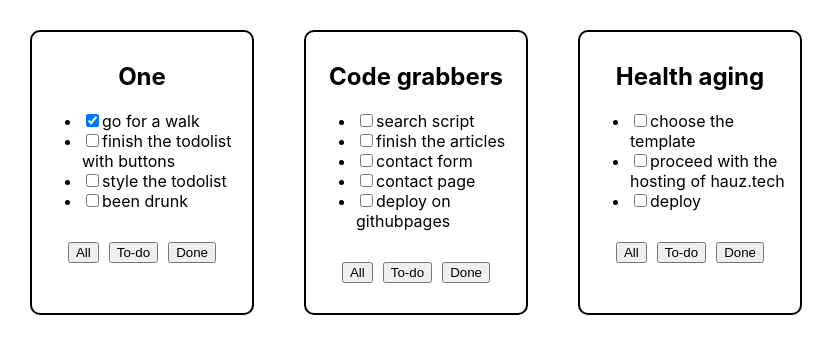
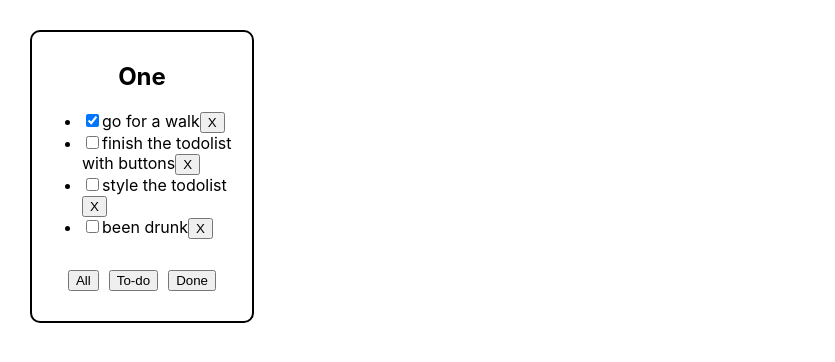
Before and after one commit to showermax/my-todolist, a React (Create React App) app: page / in a window 1280 px wide. Shown: the top 362 px of the page, without its empty margins (0-835 px from the left). Built offline with nearby package versions, Linux system fonts and the light colour scheme.

Commit message:
deleting and filtering

```diff
--- a/src/App.tsx
+++ b/src/App.tsx
@@ -1,13 +1,16 @@
-import React from 'react';
+import React, {useState} from 'react';
 import './App.css';
 import { Todolist } from './Todolist';
 
-const listOfTasks = [
+
+function App() {
+  const [listOfTasks, setListOfTasks] = useState( [
     {id: 1, name: "go for a walk", isDone: true},
     {id: 2, name: "finish the todolist with buttons", isDone: false},
     {id: 3, name: "style the todolist", isDone: false},
     {id: 4, name: "been drunk", isDone: false}
-]
+  ])
+  const [check, setCheck] = useState ( 'All')
   const listOfTasks2 = [
     {id: 1, name: "search script", isDone: false},
     {id: 2, name: "finish the articles", isDone: false},
@@ -20,13 +23,26 @@ const listOfTasks3 = [
     {id: 2, name: "proceed with the hosting of hauz.tech", isDone: false},
     {id: 3, name: "deploy", isDone: false}
   ]
+  function remove(id:number){
+    setListOfTasks(listOfTasks.filter(el=>el.id!=id))
+  }
+  let newListOfTasks=listOfTasks;
 
-function App() {
+  if (check === "To-do") {
+    newListOfTasks = listOfTasks.filter(el=>!el.isDone)
+  }
+  if (check === "Done") {
+    newListOfTasks = listOfTasks.filter(el=>el.isDone)
+  }
+  function taskfilter(check: 'All'|"To-do"|'Done') {
+    setCheck(check)
+  }
+
   return (
     <div className="App">
-     <Todolist title='One' tasks={listOfTasks}/>
-     <Todolist title='Code grabbers' tasks={listOfTasks2}/>
-     <Todolist title='Health aging' tasks={listOfTasks3}/>
+     <Todolist title='One' tasks={newListOfTasks} delete={remove} filtering={taskfilter}/>
+     {/*<Todolist title='Code grabbers' tasks={listOfTasks2}/>*/}
+     {/*<Todolist title='Health aging' tasks={listOfTasks3}/>*/}
     </div>
   );
 }
--- a/src/Todolist.tsx
+++ b/src/Todolist.tsx
@@ -1,7 +1,8 @@
 type PropsType = {
     title: string
     tasks: Array<TasksType>
-
+    delete: (id: number) => void
+    filtering: (check: 'All'|"To-do"|'Done') => void
 }
 
 type TasksType = {
@@ -14,12 +15,15 @@ export const Todolist = (props: PropsType) => {
     <div className = "wrapper">
         <h2 className="header">{props.title}</h2>
         <ul>
-            {props.tasks.map(el => <li key={el.id}><input type="checkbox" checked={el.isDone}/>{el.name}</li>)}
+            {props.tasks.map(el => <li key={el.id}>
+                <input type="checkbox" checked={el.isDone}/>
+                {el.name}
+                <button onClick={()=>{props.delete(el.id)}}>X</button></li>)}
         </ul>
         <div className="buttons">
-            <button>All</button>
-            <button>To-do</button>
-            <button>Done</button>
+            <button onClick={()=>{props.filtering('All')}}>All</button>
+            <button onClick={()=>{props.filtering('To-do')}}>To-do</button>
+            <button onClick={()=>{props.filtering('Done')}}>Done</button>
         </div>
     </div>
     )
```
Lines whose indentation alone changed are shown as unchanged.
